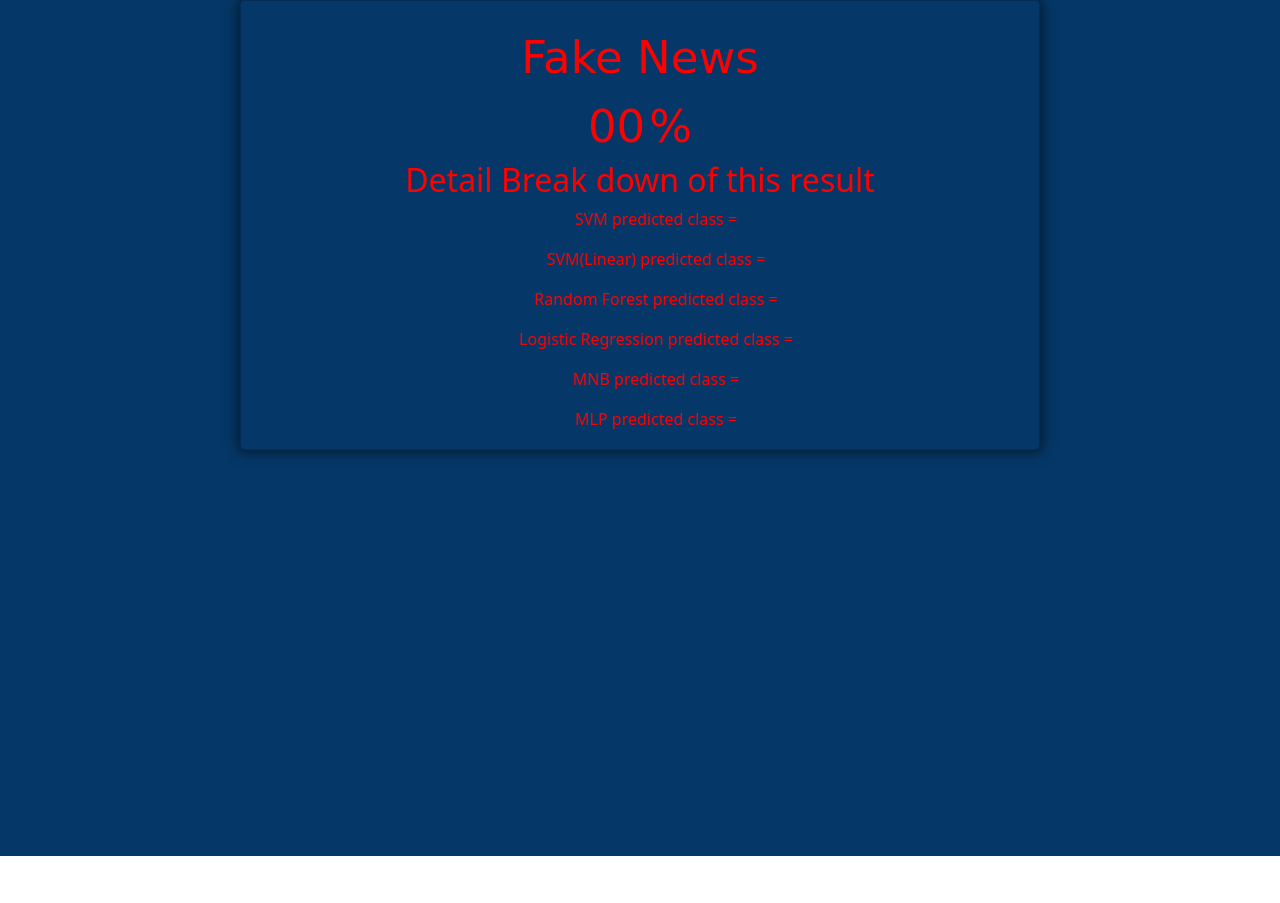
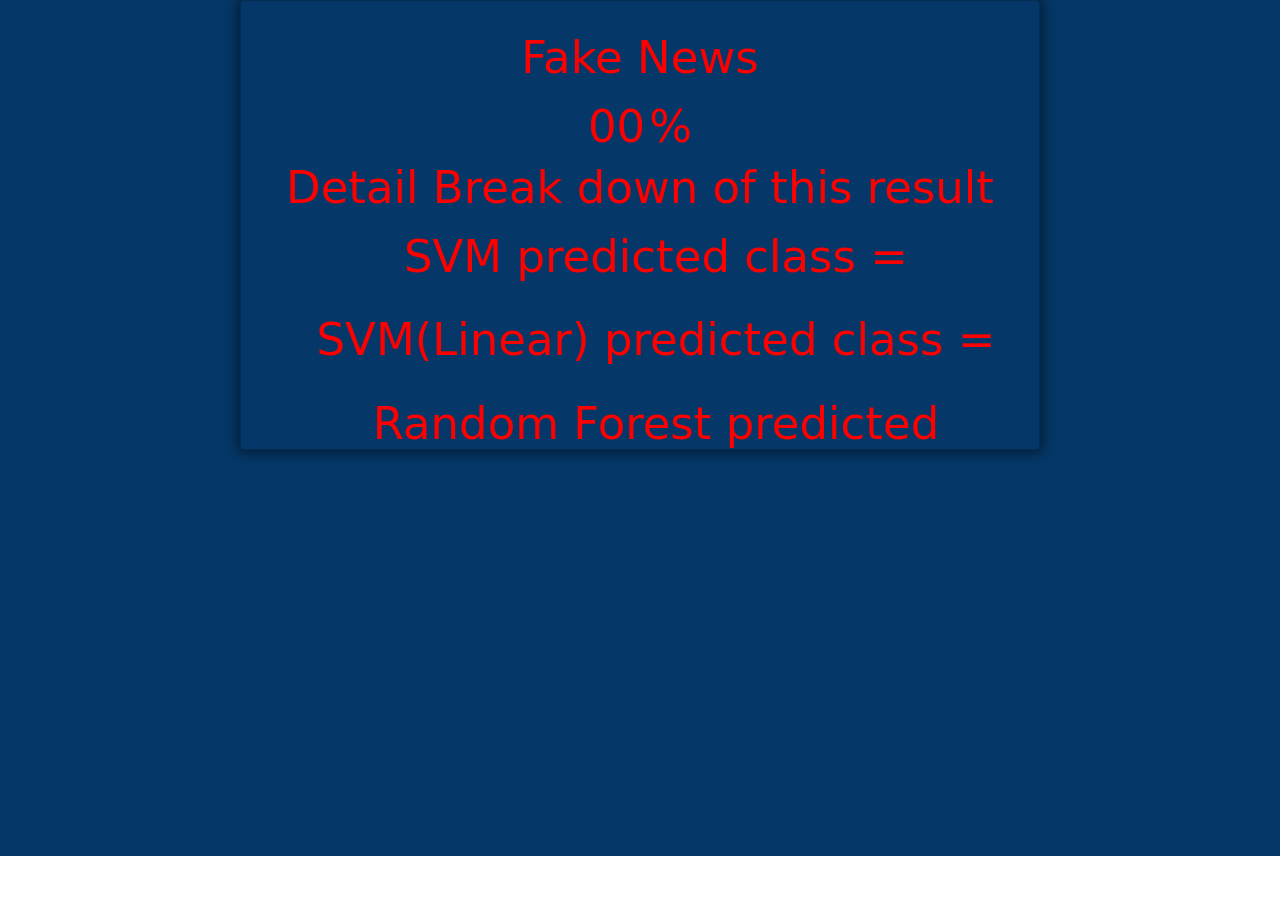
Before and after one commit to Shubhra-dev/FakeNewsDetector, a Flask app: template templates/fake.html in a window 1280 px wide. Shown: the part 92-995 px from the top of the page. Run offline with Flask 2, Linux system fonts and the light colour scheme; the template is opened without the code that fills it, so the values that code supplies are empty; parts of the project's set-up code (start-up, migrations or seed data) failed here and were passed over; some libraries are stand-ins or nearby versions; some web fonts are replaced.

Commit message:
Update fakeclass.css

```diff
--- a/static/css/fakeclass.css
+++ b/static/css/fakeclass.css
@@ -42,7 +42,7 @@ nav > a > img{
 body{
     text-align: center;
 }
-h1,h4,span{
+h1,h2,p,span{
     font-family: 'Road Rage', cursive;
     font-size: 45px;
 }
```
